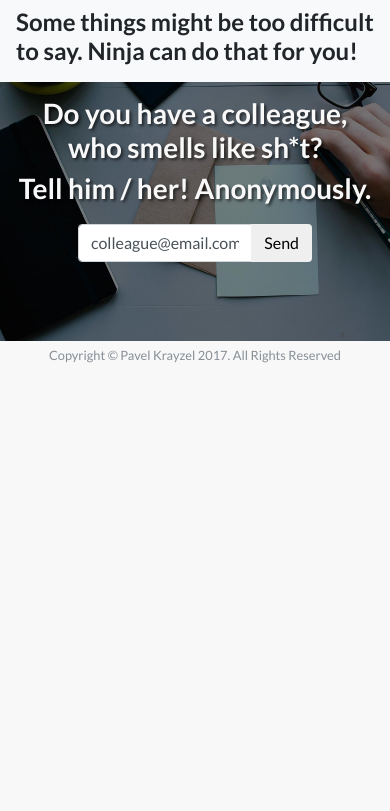
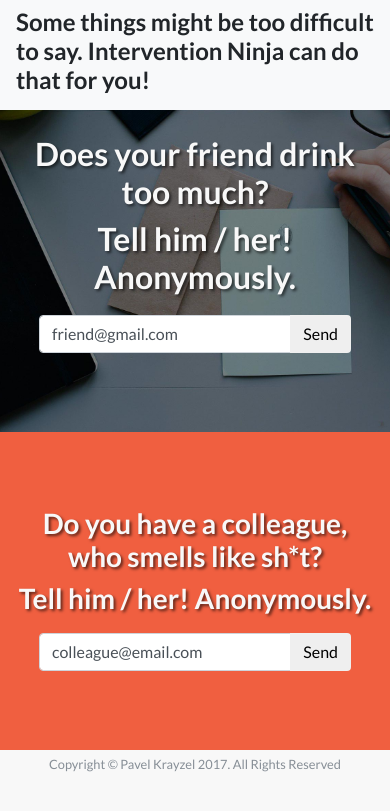
Before and after one commit to pkrayzel/intervention.ninja, a Flask app: page / in a window 390 px wide. Shown: the top 811 px of the page. Run offline with Flask 2, Linux system fonts and the light colour scheme; some libraries are stand-ins or nearby versions.

Commit message:
Added second message and changed the layout a bit

```diff
--- a/src/static/css/landing-page.css
+++ b/src/static/css/landing-page.css
@@ -24,6 +24,14 @@ body, h1, h2, h3, h4, h5, h6 {
     background-size: cover;
 }
 
+.intro-content {
+    padding-top: 25px;
+    padding-bottom: 25px;
+    text-align: center;
+    color: #f8f8f8;
+    background-color: #F05F40 !important;
+}
+
 .intro-message {
     position: relative;
     padding-top: 20%;
@@ -47,18 +55,9 @@ body, h1, h2, h3, h4, h5, h6 {
 }
 
 .form-centered {
-    width: 60%;
+    width: 40%;
     margin: auto;
     text-align: center;
-}
-
-@media(max-width:767px) {
-    .intro-message {
-        padding-bottom: 15%;
-    }
-    .intro-message>h1 {
-        font-size: 3em;
-    }
 }
 
 .network-name {
@@ -88,3 +87,37 @@ p.copyright {
     margin: auto;
     text-align: center;
 }
+
+@media (max-width: 992px) {
+    .form-centered {
+        width: 60%;
+    }
+
+}
+@media(max-width:767px) {
+    .intro-message {
+        padding-bottom: 15%;
+    }
+    .intro-message>h1 {
+        font-size: 3em;
+    }
+    .form-centered {
+        width: 70%;
+    }
+}
+@media(max-width:640px) {
+    .intro-header .intro-message {
+        padding-bottom: 15%;
+        padding-top: 110px;
+    }
+    .intro-content .intro-message {
+        padding-bottom: 15%;
+        padding-top: 50px;
+    }
+    .intro-header .intro-message > h3 {
+        font-size: 2em;
+    }
+    .form-centered {
+        width: 80%;
+    }
+}
--- a/src/templates/index.html
+++ b/src/templates/index.html
@@ -28,7 +28,7 @@
 <!-- Navigation -->
 <nav class="navbar navbar-expand-lg navbar-light bg-light fixed-top">
     <div class="container">
-        <h4>Some things might be too difficult to say. Ninja can do that for you!</h4>
+        <h4>Some things might be too difficult to say. Intervention Ninja can do that for you!</h4>
     </div>
 </nav>
 
@@ -36,13 +36,13 @@
 <header class="intro-header">
     <div class="container">
         <div class="intro-message">
-            <h3>Do you have a colleague, who smells like sh*t?</h3>
+            <h3>Does your friend drink too much?</h3>
             <h3>Tell him / her! Anonymously.</h3>
             <div class="row">
                 <div class="form">
                     <form action="/send" method="post" class="form-centered">
                         <div class="input-group">
-                            <input type="text" class="form-control" value="colleague@email.com" id="email" name="email" />
+                            <input type="text" class="form-control" value="friend@gmail.com" id="email_drink" name="email_drink" />
                             <span class="input-group-btn">
                                 <button class="btn btn-default" type="submit">Send</button>
                             </span>
@@ -56,6 +56,31 @@
     </div>
 
 </header>
+
+
+<div class="intro-content">
+    <div class="container">
+        <div class="intro-message">
+            <h3>Do you have a colleague, who smells like sh*t?</h3>
+            <h3>Tell him / her! Anonymously.</h3>
+            <div class="row">
+                <div class="form">
+                    <form action="/send" method="post" class="form-centered">
+                        <div class="input-group">
+                            <input type="text" class="form-control" value="colleague@email.com" id="email_smell" name="email_smell" />
+                            <span class="input-group-btn">
+                                <button class="btn btn-default" type="submit">Send</button>
+                            </span>
+                        </div><!-- /input-group -->
+                    </form>
+                </div><!-- /.col-lg-4 -->
+            </div><!-- /.row -->
+
+        </div>
+
+    </div>
+
+</div>
 
 <!-- Footer -->
 <footer>
```
Also changed, not shown: src/static/img/banner-bg.jpg (deleted), 1 other file.
